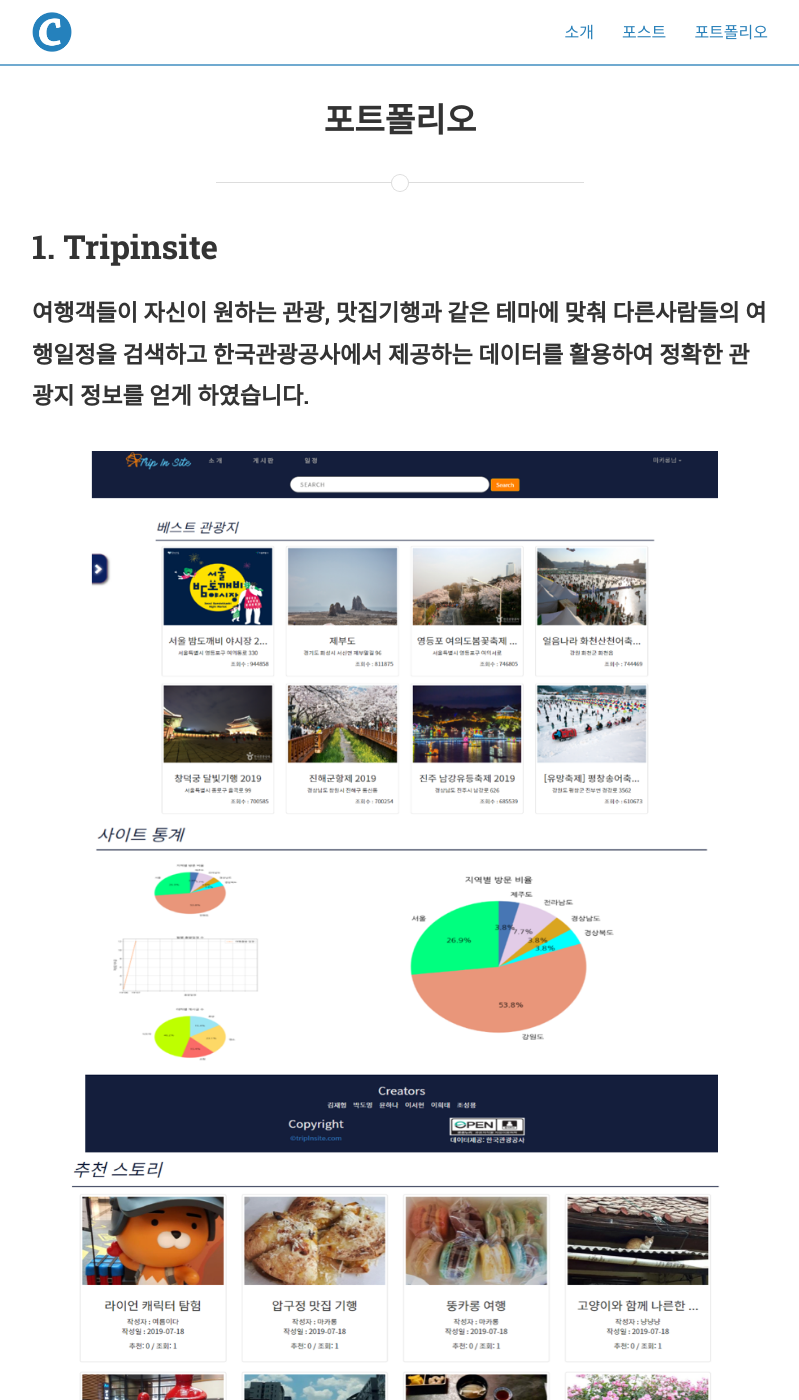
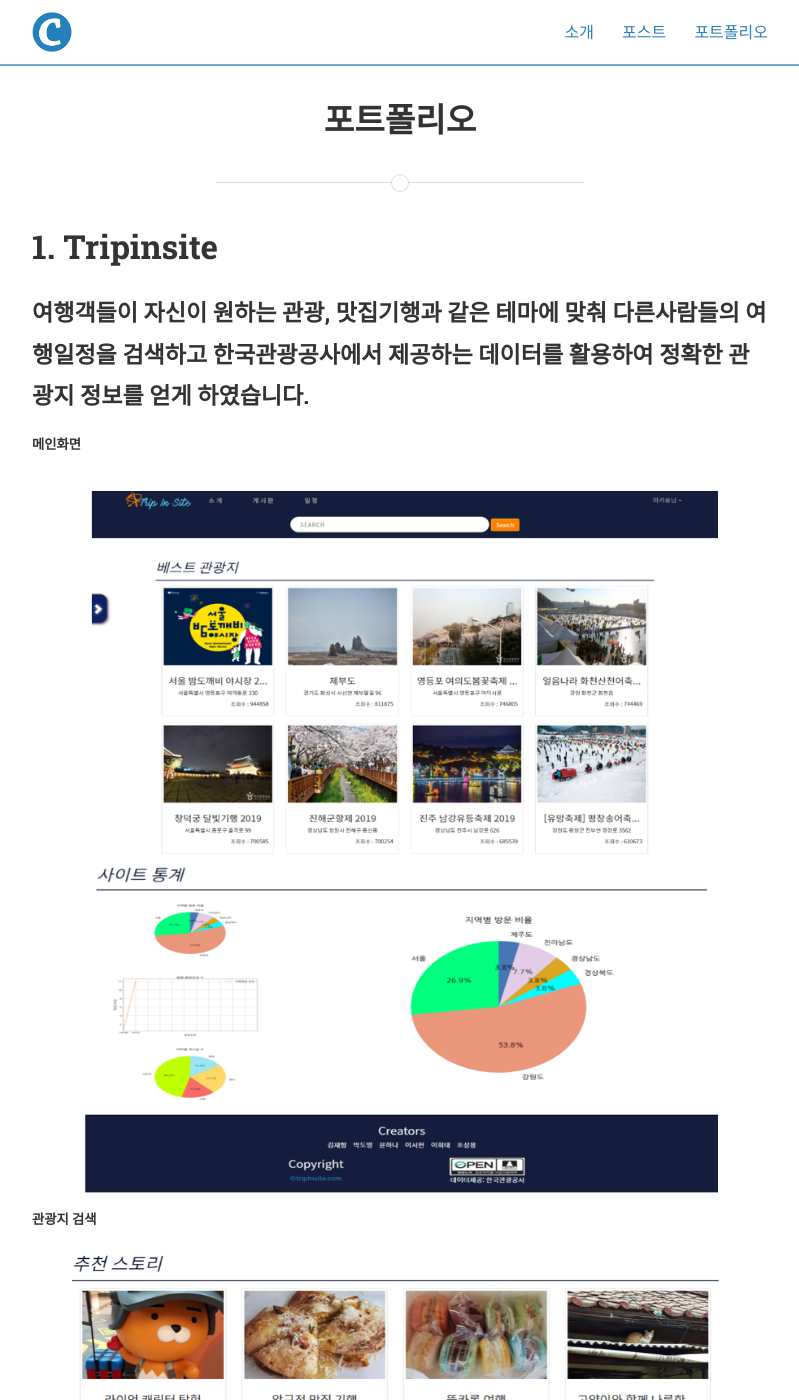
Before and after one commit to Aulelius/Aulelius.github.io, a Jekyll site: the page built from typography.md, in a window 1280 px wide and 1400 px high. Shown: the whole window, without its empty margins (240-1039 px from the left). Built offline with Jekyll 4.4.1, drawn with Linux system fonts in a browser that asks for light colours; nearby versions of some CDN libraries.

Commit message:
Update typography.md

```diff
--- a/typography.md
+++ b/typography.md
@@ -8,7 +8,9 @@
 <h1>1. Tripinsite</h1>
 
 <h3><p>여행객들이 자신이 원하는 관광, 맛집기행과 같은 테마에 맞춰 다른사람들의 여행일정을 검색하고 한국관광공사에서 제공하는 데이터를 활용하여 정확한 관광지 정보를 얻게 하였습니다.</p></h3>
+<h5>메인화면</h5>
 <img src="/assets/portfolio_img2.jpg" />
+<h5>관광지 검색</h5>
 <img src="/assets/portfolio_img1.jpg" />
 
 <!-- // Tripinsite -->
```
